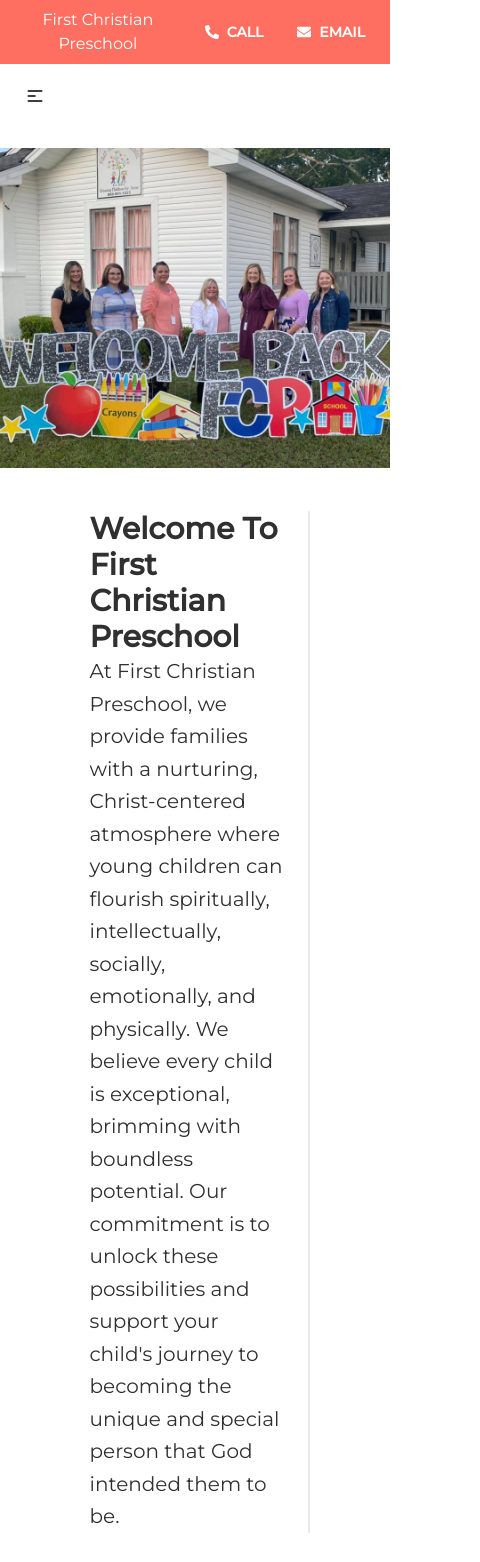
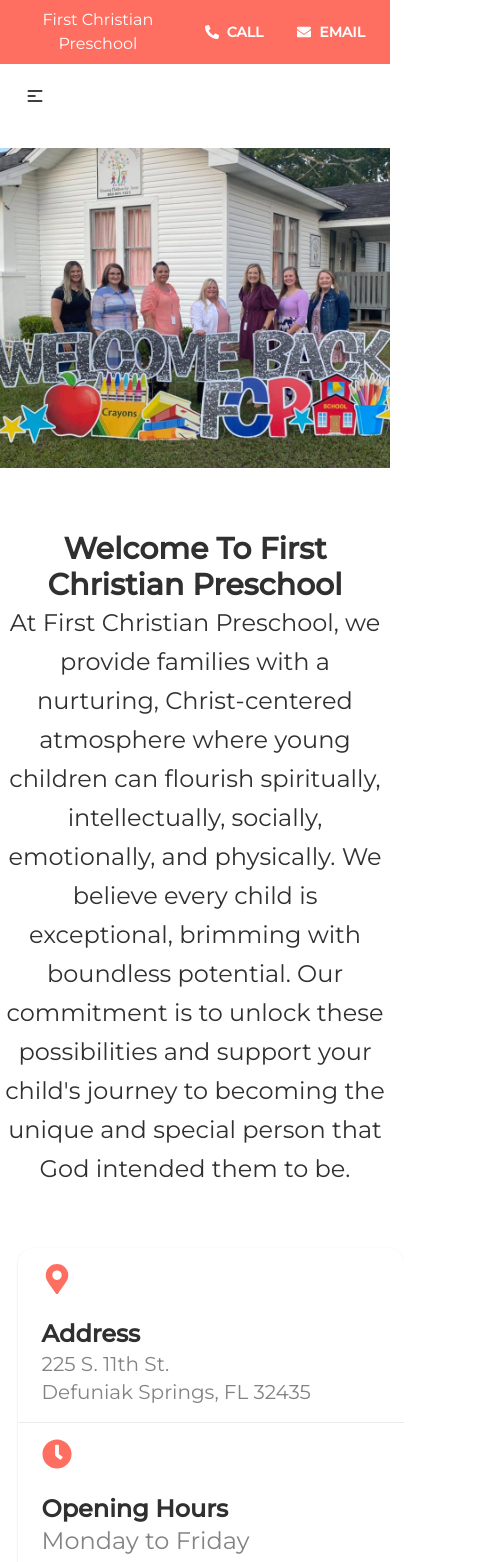
Before and after one commit to adam-brannon09/first-christian-preschool, a React (Create React App) app: page / in a window 390 px wide. Shown: the top 1562 px of the page, 480 px wide, since content can reach past the window. Built offline with nearby package versions, Linux system fonts and the light colour scheme; a web font is replaced by a local one.

Commit message:
fixed some sizing issues with images

```diff
--- a/src/components/About.jsx
+++ b/src/components/About.jsx
@@ -2,14 +2,14 @@
 
 function About() {
     return (
-        <div className="flex flex-wrap w-full min-h-screen lg:flex-row my-9 place-content-center" id="about">
+        <div className="flex flex-wrap w-full min-h-screen lg:flex-row my-9 place-content-center " id="about">
 
-            <div className=" grid flex w-1/2 card place-items-center ml-8 ">
+            <div className=" grid flex w-1/2 card place-items-center ml-8 paragraph-mobile">
                 <h1 className="font-bold text-3xl justify-center">Welcome To First Christian Preschool</h1>
                 <p className="text-xl sm:text-lg md:text-xl lg:text-xl leading-relaxed"> At First Christian Preschool, we provide families with a nurturing, Christ-centered atmosphere where young children can flourish spiritually, intellectually, socially, emotionally, and physically. We believe every child is exceptional, brimming with boundless potential. Our commitment is to unlock these possibilities and support your child's journey to becoming the unique and special person that God intended them to be.
                 </p>
             </div>
-            <div className="divider divider-horizontal"></div>
+            {/* <div className="divider divider-horizontal"></div> */}
 
             <div className="mt-10">
                 <VerticalContact className="grid about-one" />
--- a/src/components/Mission.jsx
+++ b/src/components/Mission.jsx
@@ -4,10 +4,10 @@
 function Mission() {
     return (
         <div className="hero min-h-screen border-shadow background text-white" id="philosophy">
-            <div className="hero-content flex-col lg:flex-row-reverse">
-                <img src={Building} className="max-w-md rounded-lg shadow-1xl" />
+            <div className="hero-content flex-col lg:flex-row-reverse paragraph-mobile">
+                <img src={Building} className=" shrink sm:max-w-sm lg:max-w-md rounded-lg shadow-1xl" />
                 <div>
-                    <h1 className="text-5xl font-bold">Our Philosophy</h1>
+                    <h1 className="text-5xl text-center font-bold">Our Philosophy</h1>
                     <p className="py-6 text-2xl">
                         At FCP, we believe in the development of the whole child socially, emotionally, academically and spiritually. Within the first couple weeks of school, the children are assessed and the curriculum is tailored to meet their needs. We accomplish this through what children do best: PLAY!
                     </p>
--- a/src/index.css
+++ b/src/index.css
@@ -16,9 +16,19 @@
 	height: 34rem;
 }
 
-@media (max-width: 768px) {
+@media (max-width: 640px) {
 	.carousel {
 		height: 20rem;
+		width: auto;
+	}
+	.paragraph-mobile {
+		width: 100%;
+		margin: 20px auto;
+		text-align: center;
+	}
+
+	.paragraph-mobile p {
+		font-size: 1.5rem;
 	}
 }
 
```
